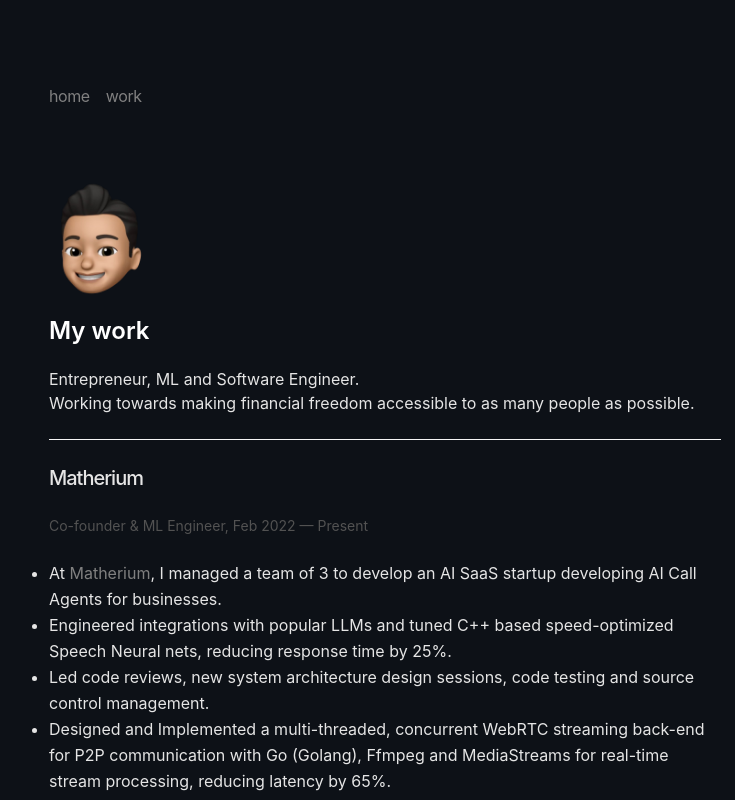
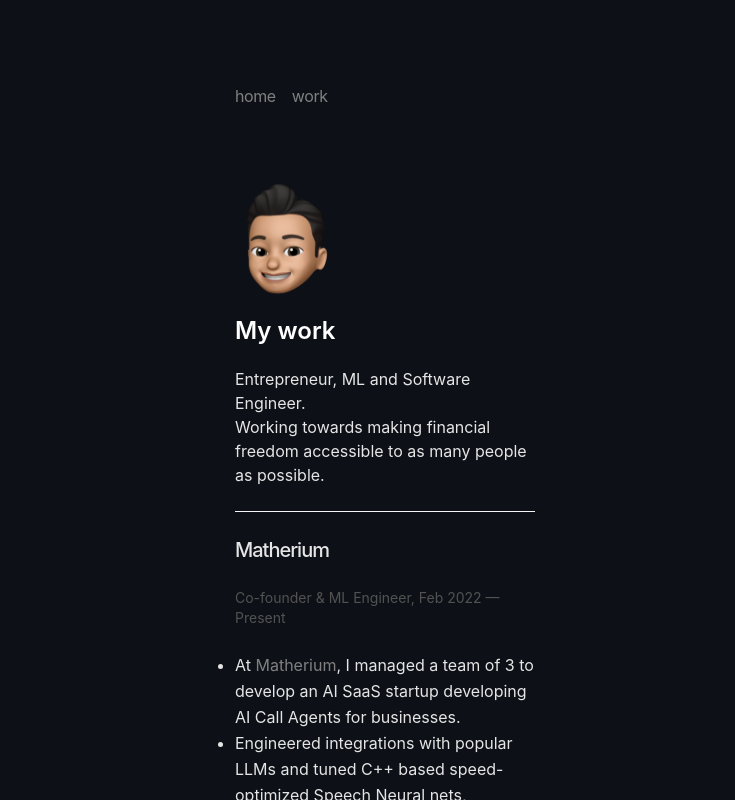
Before and after one commit to infinityp913/ananthp, a Next.js app: page /work in a window 1280 px wide. Shown: the top 800 px of the page, without its empty margins (255-990 px from the left). Built offline with nearby package versions, Linux system fonts and the light colour scheme.

Commit message:
put x axis padding and sm: max width

```diff
--- a/pages/index.js
+++ b/pages/index.js
@@ -17,7 +17,7 @@
         <meta name="viewport" content="width=device-width, initial-scale=1" />
         <link rel="icon" href="/favicon.ico" />
       </Head>
-      <section className="h-screen flex-col">
+      <section className="h-screen flex-col px-20">
         <div className="flex">
           <div className="m-auto mt-[5rem]">
             <Navbar></Navbar>
--- a/pages/work/index.js
+++ b/pages/work/index.js
@@ -18,7 +18,7 @@
         <meta name="viewport" content="width=device-width, initial-scale=1" />
         <link rel="icon" href="/favicon.ico" />
       </Head>
-      <section className="w-screen m-auto pb-16 flex items-center justify-center md:flex-row max-w-2xl text-neutral-200">
+      <section className="w-screen m-auto pb-16 px-20 flex items-center justify-center md:flex-row sm:max-w-[460px] max-w-2xl text-neutral-200">
         <div className="flex">
           <div className="mt-[5rem]">
             <Navbar></Navbar>
```
